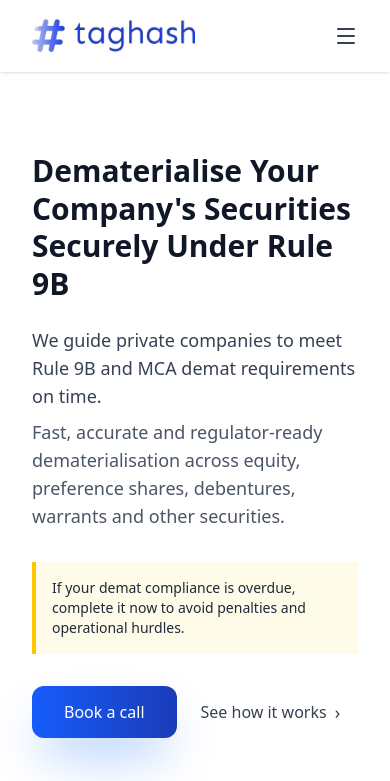
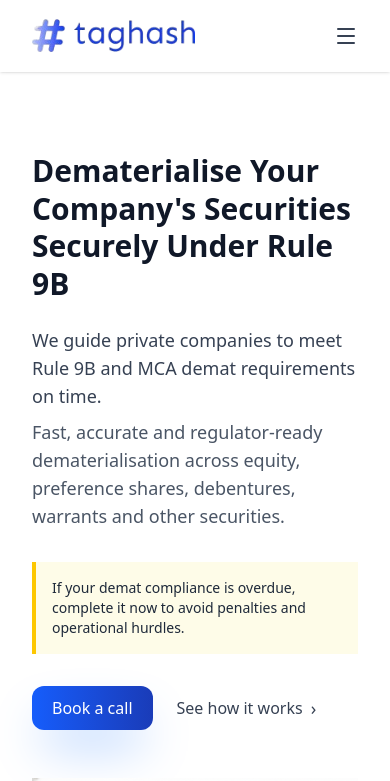
Before and after one commit to Dhanalakshmisherugar14/landingpage, a React (Vite) app: page / in a window 390 px wide. Shown: the top 781 px of the page. Built offline with nearby package versions, Linux system fonts and the light colour scheme; a web font is replaced by a local one.

Commit message:
added readme file

```diff
--- a/src/components/HeroSection.jsx
+++ b/src/components/HeroSection.jsx
@@ -25,9 +25,10 @@ export default function Hero() {
           </div>
 
           <div className="flex gap-6 items-center">
-             <button className="bg-gradient-to-r from-blue-600 to-blue-800 hover:from-blue-700 hover:to-blue-900 text-white px-8 py-3.5 rounded-xl font-medium transition-all duration-300 shadow-2xl shadow-blue-500/50 hover:shadow-blue-600/70 hover:-translate-y-1">
-          Book a call
-            </button>
+             <button className="bg-gradient-to-r from-blue-600 to-blue-800 hover:from-blue-700 hover:to-blue-900 text-white px-5 py-2.5 md:px-8 md:py-3.5 rounded-xl font-medium transition-all duration-300 shadow-2xl shadow-blue-500/50 hover:shadow-blue-600/70 hover:-translate-y-1">
+  Book a call
+</button>
+
             <button className="text-gray-700 hover:text-gray-900 font-medium flex items-center gap-2 transition-colors group">
               See how it works <span className="text-lg transition-transform group-hover:translate-x-1">&rsaquo;</span>
             </button>
```
Also changed, not shown: 1 other file (tests, documents, lock files or other folders).
